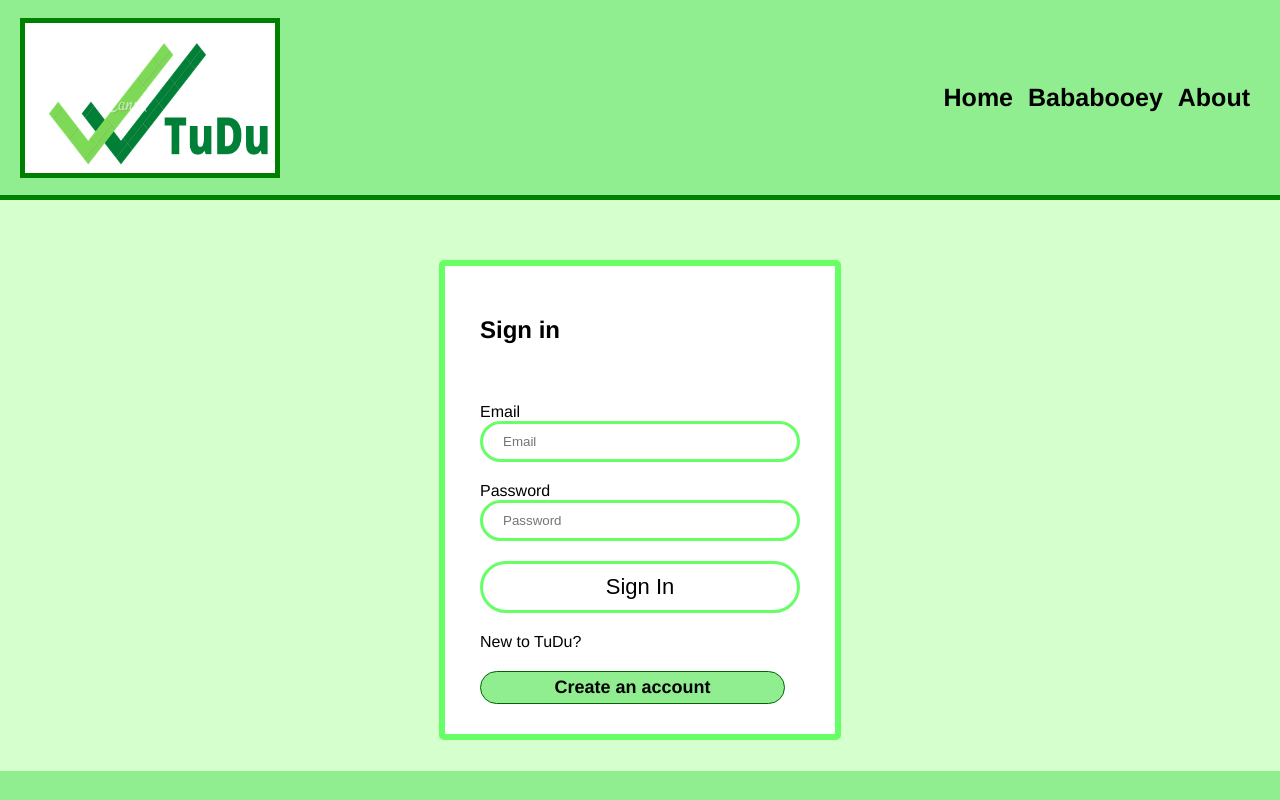
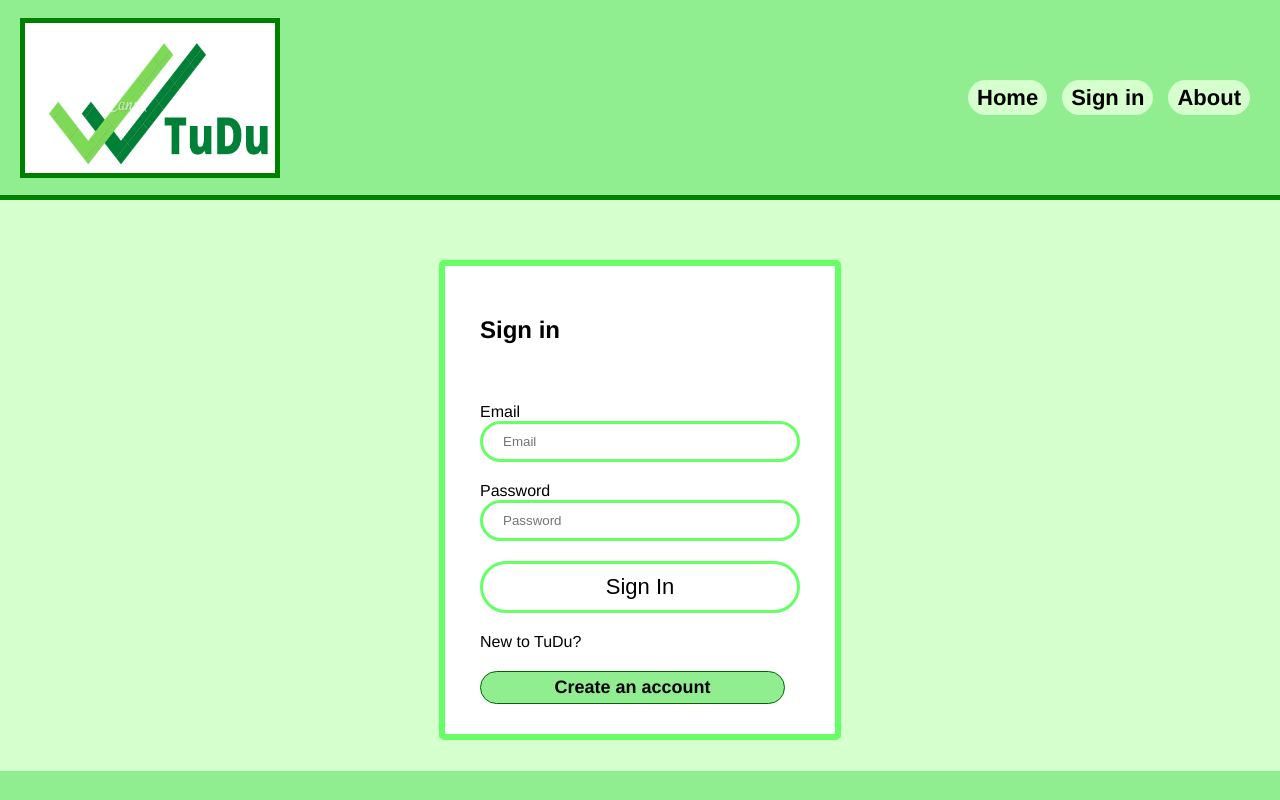
Before and after one commit to lhoogenraad/tudu-application, a React (Create React App) app in the folder frontend/: page /signin in a window 1280 px wide. Built offline with nearby package versions, Linux system fonts and the light colour scheme.

Commit message:
More styling to buttons, also removed obsolete console logs. Might change link styling so that only the nav buttons have the current styling

```diff
--- a/frontend/src/App.js
+++ b/frontend/src/App.js
@@ -7,8 +7,8 @@ import { useSelector } from 'react-redux';
 function App() {
 
   const userSignin = useSelector(state => state.userSignin);
-  const userInfo = userSignin;
-  console.log(userInfo);
+  const {userInfo} = userSignin;
+
   return (
     <BrowserRouter>
       <div className="grid-container">
@@ -16,7 +16,7 @@ function App() {
           <img className="logo" src="logo.png" height="150" width="250" alt="tudu-logo"></img>
           <ul id="navul">
             <Link to="/">Home</Link>
-            {userInfo ? <Link to="/profile">Bababooey{userInfo.name}</Link> : <Link to="/signin">Sign in</Link>
+            {userInfo ? <Link to="/profile">{userInfo.name}</Link> : <Link to="/signin">Sign in</Link>
             }
             <Link to="/about.js">About</Link>
           </ul>
--- a/frontend/src/index.css
+++ b/frontend/src/index.css
@@ -26,16 +26,20 @@ html{
 
   a{
     text-decoration: none;
-    font-size: 2.5rem;
+    font-size: 2.2rem;
     font-weight: bold;
     color: black;
     margin-right: 15px;
     clear: both;
+    background-color: #D5FFCC;
+    padding: .5rem .9rem;
+    border-radius: 3rem;
   }
 
   a:hover{
-    transition: 0.4s all;
-    color: black;
+    transition: 0.2s;
+    color: #030;
+    background-color: #93ddaa;
   }
 
   input{
```
